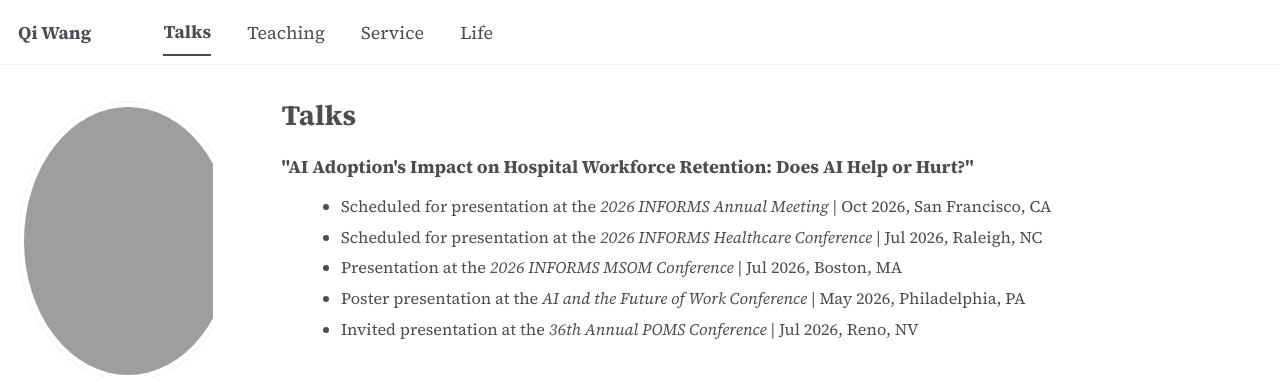
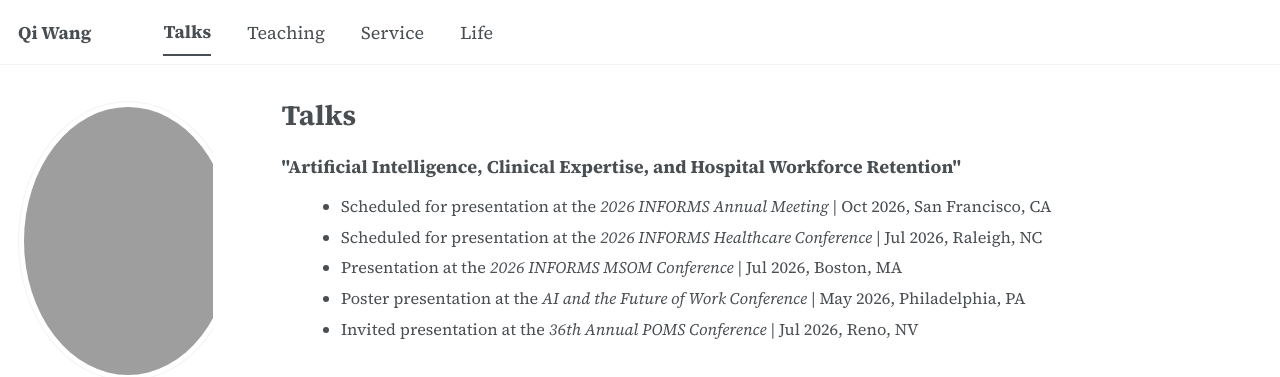
Before and after one commit to qiwang-katherine/qiwang-katherine.github.io, a Jekyll site: the page built from _pages/talks.html, in a window 1280 px wide and 1014 px high. Shown: the top 377 px of the window. Built offline with Jekyll 4.4.1, drawn with Linux system fonts in a browser that asks for light colours; some web fonts are replaced; a script bundle is joined from its source files by our own code; library files that are not in the unit come from our copies.

Commit message:
talks.html

```diff
--- a/_pages/talks.html
+++ b/_pages/talks.html
@@ -7,7 +7,7 @@ author_profile: true
 
 <div class="talk-paper">
 
-<h3 class="talk-paper-title">"AI Adoption's Impact on Hospital Workforce Retention: Does AI Help or Hurt?"</h3>
+<h3 class="talk-paper-title">"Artificial Intelligence, Clinical Expertise, and Hospital Workforce Retention"</h3>
 
 <ul class="talk-list">
   <li>Scheduled for presentation at the <i>2026 INFORMS Annual Meeting</i></a> | Oct 2026, San Francisco, CA</li>
```
